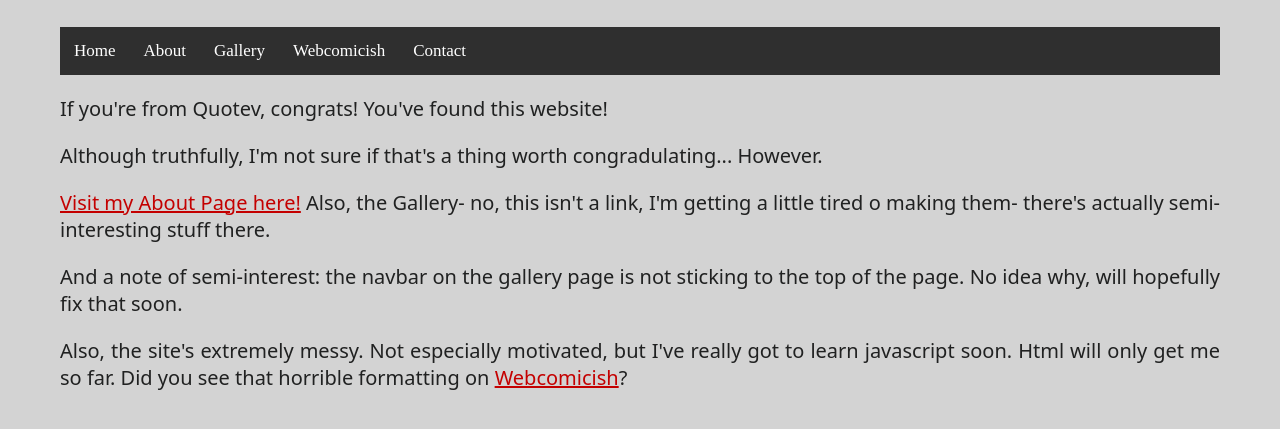
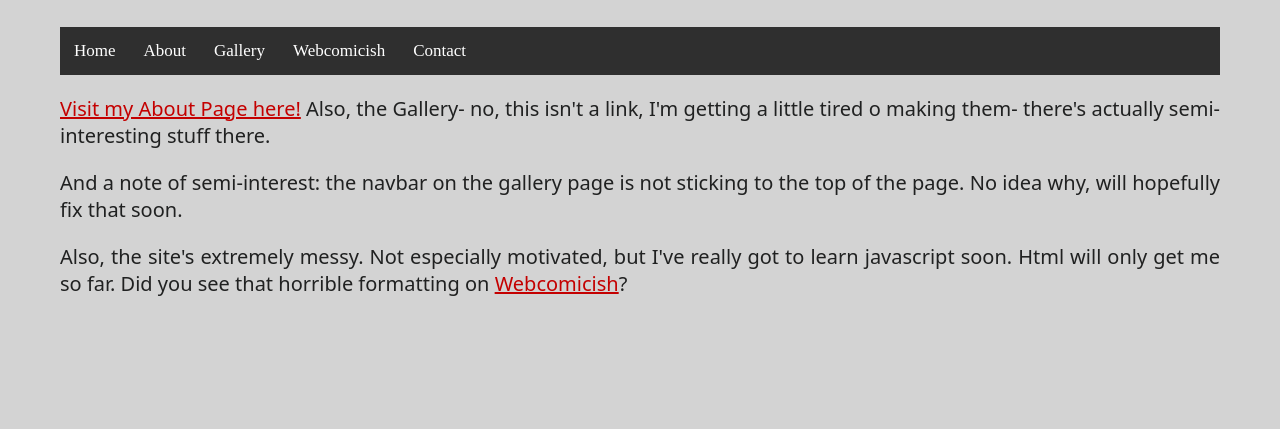
Before and after one commit to nionikr/nionikr.github.io, a plain HTML site: page index.html in a window 1280 px wide. Shown: the part 207-636 px from the top of the page. Drawn offline with Linux system fonts and the light colour scheme.

Commit message:
Update index.html

```diff
--- a/index.html
+++ b/index.html
@@ -16,8 +16,6 @@
         <a href="webcomicish.html">Webcomicish</a>
         <a href="contact.html">Contact</a>
     </div>
-    <p>If you're from Quotev, congrats! You've found this website!</p>
-    <p>Although truthfully, I'm not sure if that's a thing worth congradulating... However.</p>
     <p><a href="about.html">Visit my About Page here!</a> Also, the Gallery- no, this isn't a link, I'm getting a little tired o making them- there's actually semi-interesting stuff there.</p>
     <p>And a note of semi-interest: the navbar on the gallery page is not sticking to the top of the page. No idea why, will hopefully fix that soon.</p>
     <p>Also, the site's extremely messy. Not especially motivated, but I've really got to learn javascript soon. Html will only get me so far. Did you see that horrible formatting on <a href="webcomicish.html"> Webcomicish</a>?</p>
```
